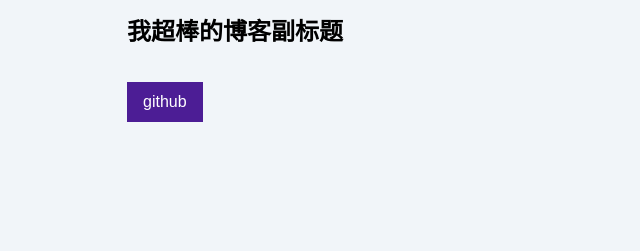
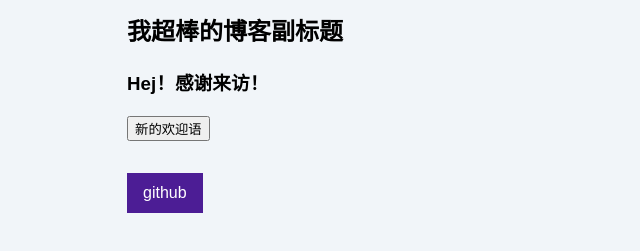
Before and after one commit to liuhq8796/liuhq8796.github.io, an Astro site: page / in a window 1280 px wide. Shown: the part 157-408 px from the top of the page, without its empty margins (173-813 px from the left). Built offline with nearby package versions, Linux system fonts and the light colour scheme; Astro itself is replaced by a stand-in of ours.

Commit message:
chore: 添加 Greeting 组件并更新首页以展示欢迎语

```diff
--- /dev/null
+++ b/src/components/Greeting.jsx
@@ -0,0 +1,16 @@
+import { useState } from 'preact/hooks';
+
+export default function Greeting({messages}) {
+    const randomMessage = () => messages[Math.floor(Math.random() * messages.length)];
+
+    const [greeting, setGreeting] = useState(messages[0])
+
+    return (
+        <div>
+            <h3>{greeting}！感谢来访！</h3>
+            <button onClick={()=> setGreeting(randomMessage())}>
+                新的欢迎语
+            </button>
+        </div>
+    )
+}
--- a/src/pages/index.astro
+++ b/src/pages/index.astro
@@ -1,8 +1,10 @@
 ---
 import BaseLayout from '../layouts/BaseLayout.astro';
+import Greeting from '../components/Greeting';
 const pageTitle = '主页';
 ---
 
 <BaseLayout pageTitle={pageTitle}>
 	<h2>我超棒的博客副标题</h2>
+	<Greeting client:load messages={["Hej", "Hallo", "Hola", "Habari"]} />
 </BaseLayout>
```
